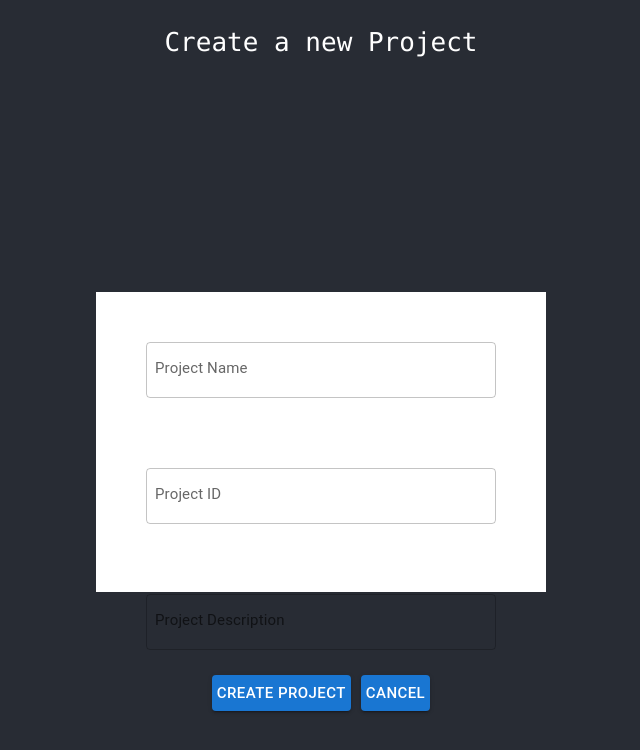
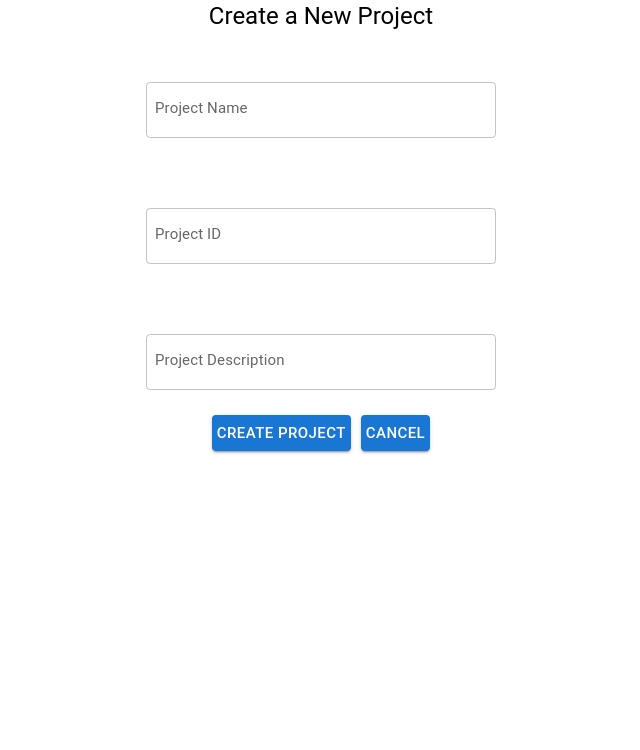
Before and after one commit to YoavIlan/Full-Stack-Web-App, a React (Create React App) app in the folder frontend/apad-react-app/: page / in a window 1280 px wide. Shown: the top 750 px of the page, without its empty margins (319-959 px from the left). Built offline with nearby package versions, Linux system fonts and the light colour scheme.

Commit message:
Working Project Creation Page

```diff
--- a/frontend/apad-react-app/src/App.js
+++ b/frontend/apad-react-app/src/App.js
@@ -11,7 +11,7 @@
   return (
     // Uncomment sign up or log in to see one page or the other
 
-     //<div><SignUp/></div>
+    //<div><SignUp/></div>
     //<div><LogIn/></div>
     <div><ProjectCreation/></div>
   );
--- a/frontend/apad-react-app/src/components/ProjectCreation.js
+++ b/frontend/apad-react-app/src/components/ProjectCreation.js
@@ -3,6 +3,7 @@
 import {MUITextField} from './TextFields';
 import { MUIBox } from './MUIBox';
 import React, { useState } from "react";
+import Typography from '@mui/material/Typography';
 
 // Export the Project Creation component
 export const ProjectCreation = () => {
@@ -10,10 +11,9 @@
   // Project Creation UI setup
     return (
       <div className="App">
-        <header className="App-header">
-          <p>
-            <code>Create a new Project</code>
-          </p>
+          <Typography component="h1" variant="h5">
+            Create a New Project
+          </Typography>
           <MUIBox>
           <MUITextField label="Project Name"/>
           <MUITextField label="Project ID"/>
@@ -25,7 +25,6 @@
             Cancel
           </MUIButton>
           </MUIBox>
-        </header>
       </div>
 
     );
```
